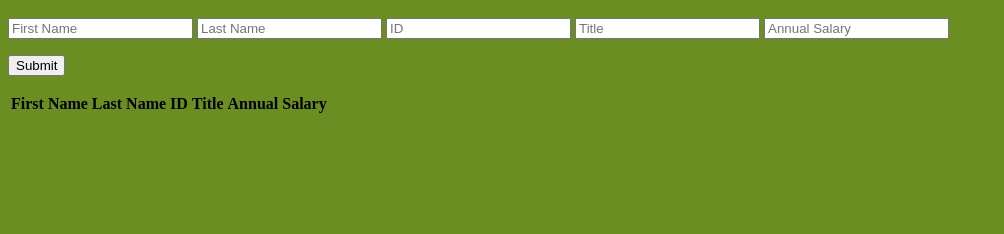
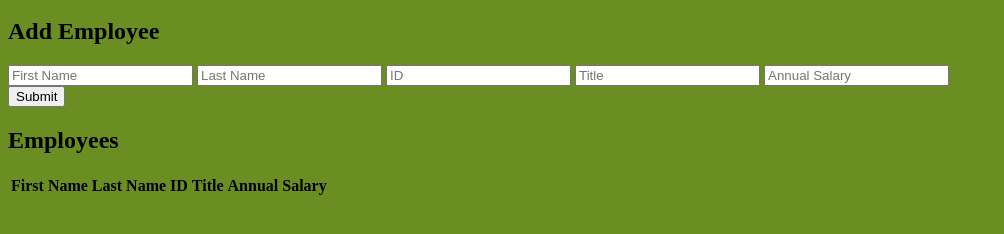
Before and after one commit to halmoa/weekend-jquery-salary-calculator, a plain HTML site: page index.html in a window 1280 px wide. Shown: the part 48-282 px from the top of the page, without its empty margins (0-1004 px from the left). Drawn offline with Linux system fonts and the light colour scheme.

Commit message:
finishing

```diff
--- a/index.html
+++ b/index.html
@@ -11,18 +11,21 @@
 </head>
 <body>
     <h1>Salary Calculator</h1>
-    <form id="input-field">
+    <h2>Add Employee</h2>
+    <div id="input-field">
         <input type="text" placeholder="First Name">
         <input type="text" placeholder="Last Name">
         <input type="number" placeholder="ID">
         <input type="text" placeholder="Title">
         <input type="number" placeholder="Annual Salary">
-    </form>
-    <form id="submit-form">
+    </div>
+    <div id="submit-form">
         <button id="submitBtn">Submit</button>
-    </form>
-    <div id="table">
+    </div>
+    <div id="employee-table">
+      <h2>Employees</h2>
         <table>
+          <thead>
             <tr>
               <th>First Name</th>
               <th>Last Name</th>
@@ -31,16 +34,7 @@
               <th>Annual Salary</th>
               <th></th>
             </tr>
-            <tr>
-              <td></td>
-              <td></td>
-              <td></td>
-            </tr>
-            <tr>
-              <td></td>
-              <td></td>
-              <td></td>
-            </tr>
+          </thead>
           </table>
     </div>
 </body>
```
